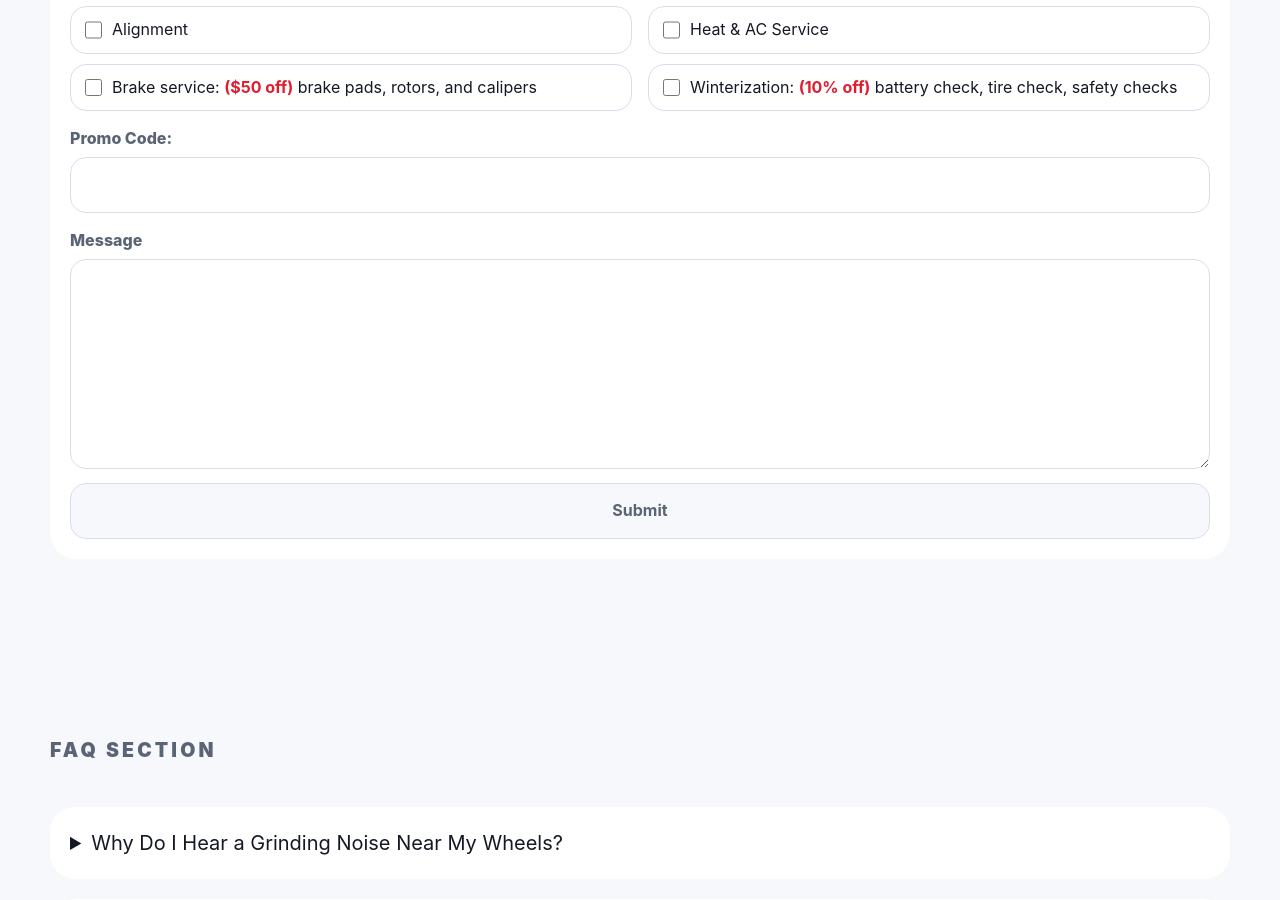
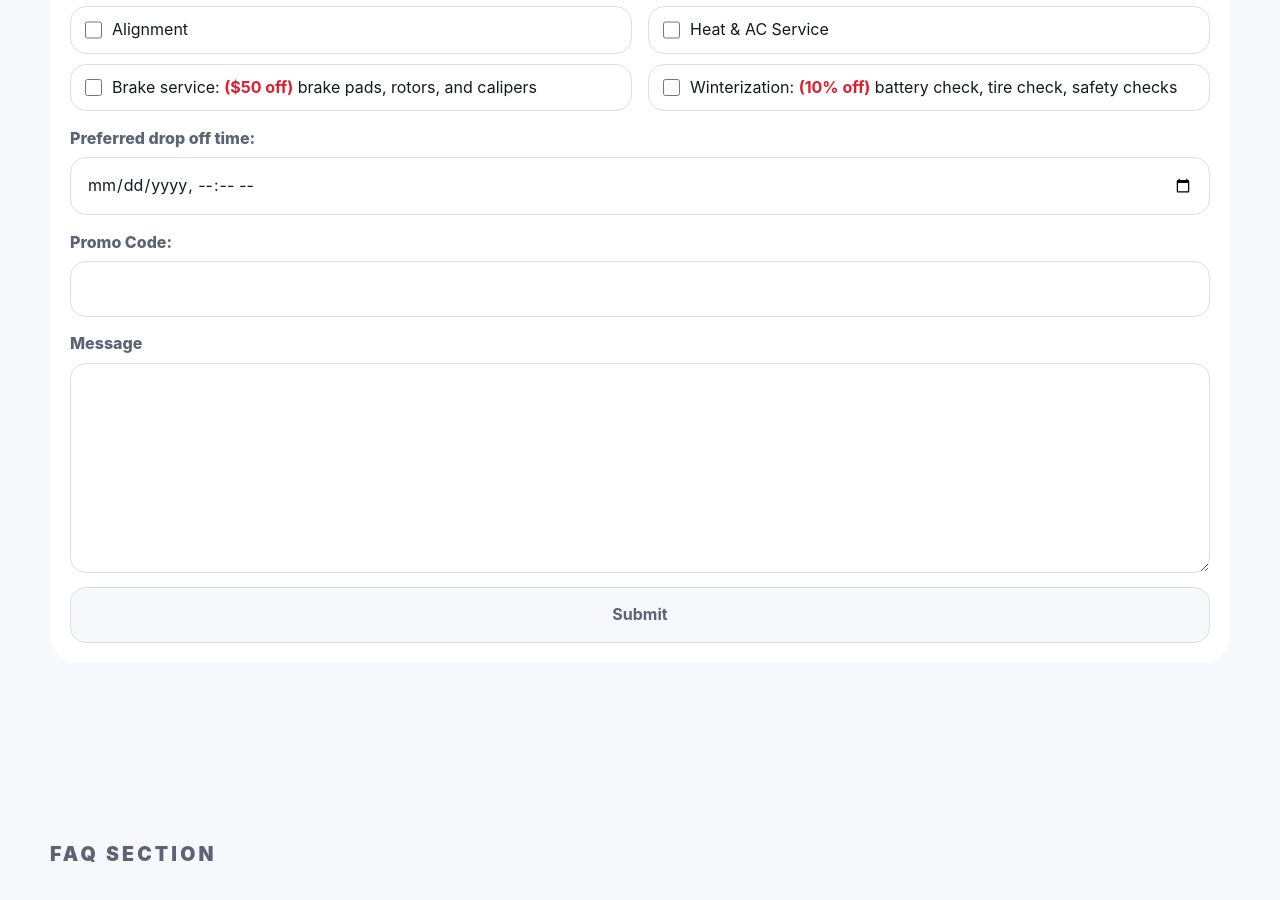
Before and after one commit to davidp-granet/jvkautorepair.granet.tech, a plain HTML site: page index.html in a window 1280 px wide. Shown: the part 3860-4760 px from the top of the page. Drawn offline with Linux system fonts and the light colour scheme; a web font is replaced by a local one.

Commit message:
Testing "Preferred drop off time" field

```diff
--- a/index.html
+++ b/index.html
@@ -383,6 +383,7 @@
           </div>
         </div>
 
+        <label class="text-label">Preferred drop off time:<input name="dropoff" type="datetime-local"></label>
         <label class="text-label">Promo Code:<input id="promo-code" name="promo" type="text"></label>
         <label class="text-label">Message<textarea name="message" rows="7" required></textarea></label>
 
```
